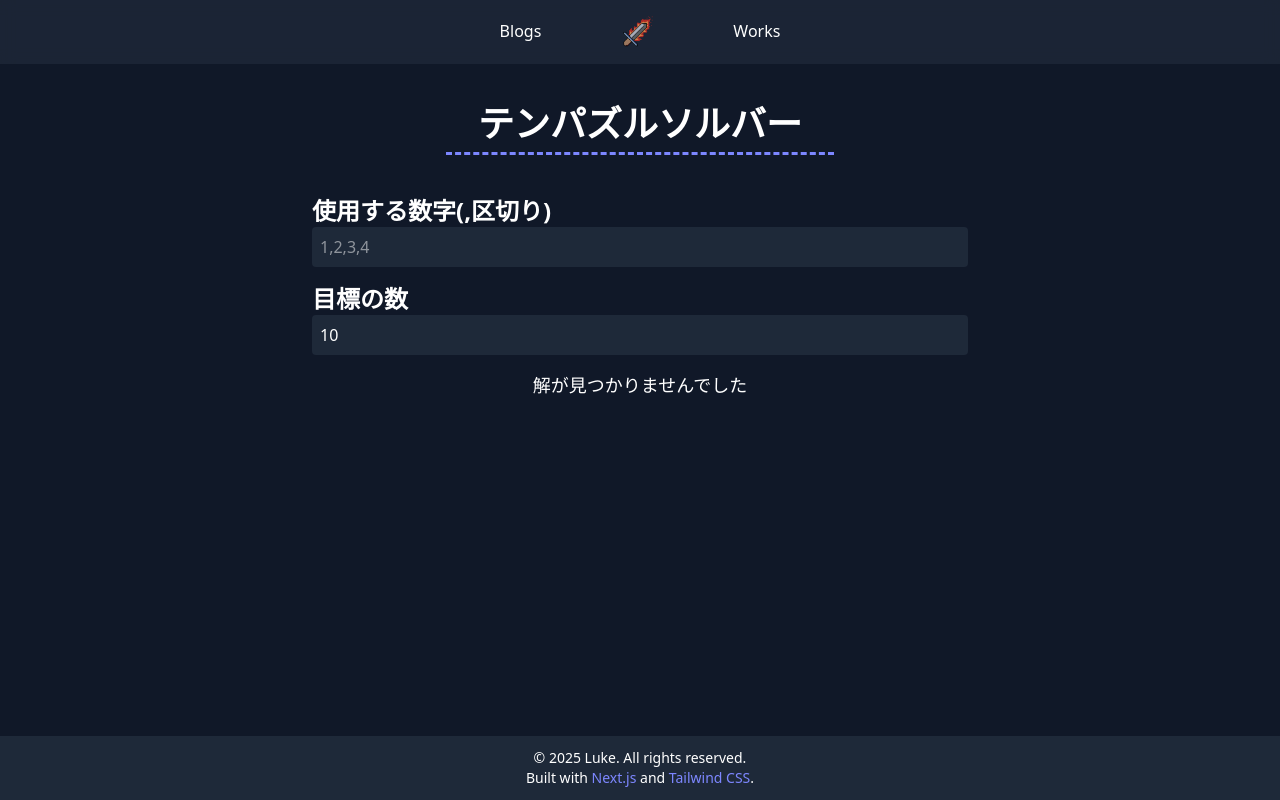
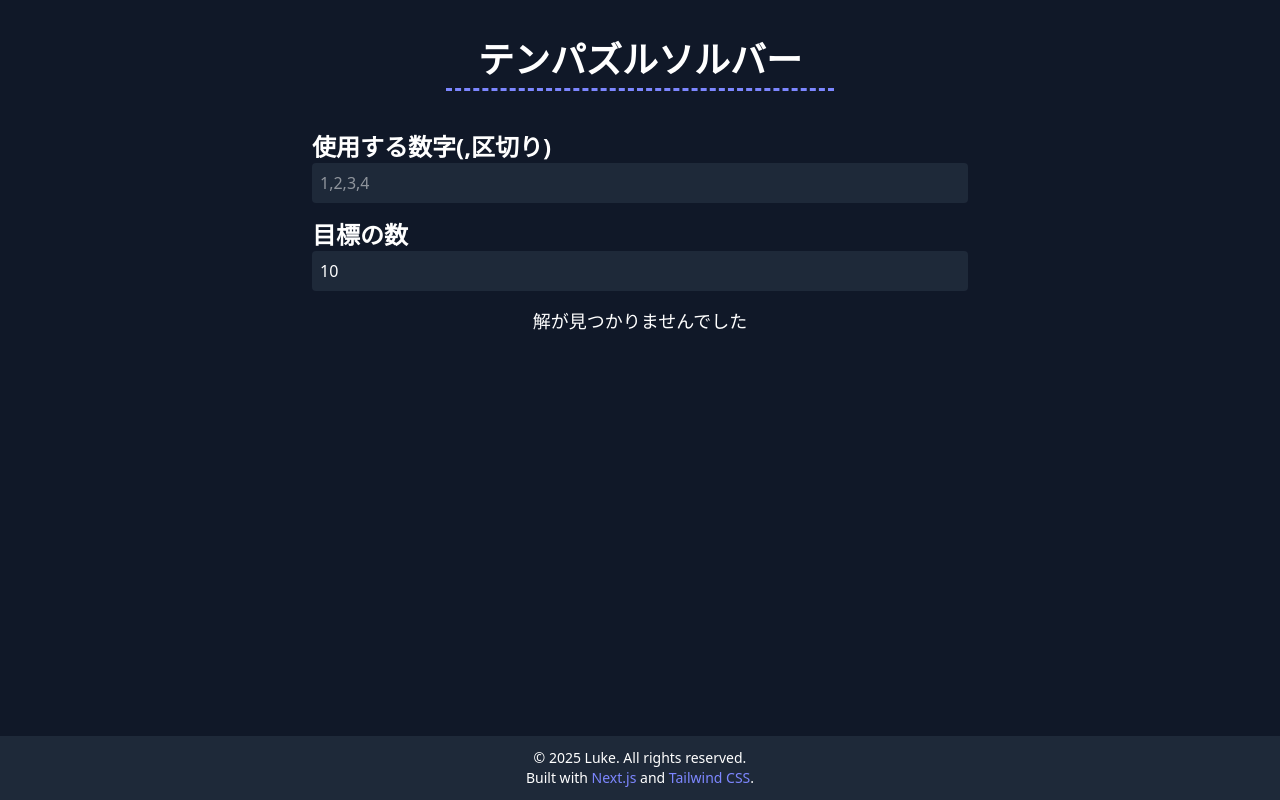
Before and after one commit to Luke256/Luke256.dev, a Next.js app: page /works/tenpuzzle in a window 1280 px wide. Built offline with nearby package versions, Linux system fonts and the light colour scheme.

Commit message:
remove Headbar

```diff
--- a/app/works/tenpuzzle/page.tsx
+++ b/app/works/tenpuzzle/page.tsx
@@ -10,8 +10,8 @@ export const metadata: Metadata = {
 const TenPuzzlePage = () => {
     return (
         <main>
-            <HeadBar />
-            <div className="min-h-[calc(100vh-var(--header-height)-var(--footer-height))]">
+            {/* <HeadBar /> */}
+            <div className="min-h-[calc(100vh-var(--footer-height))]">
                 <TenPuzzleComponent />
             </div>
         </main>
```
